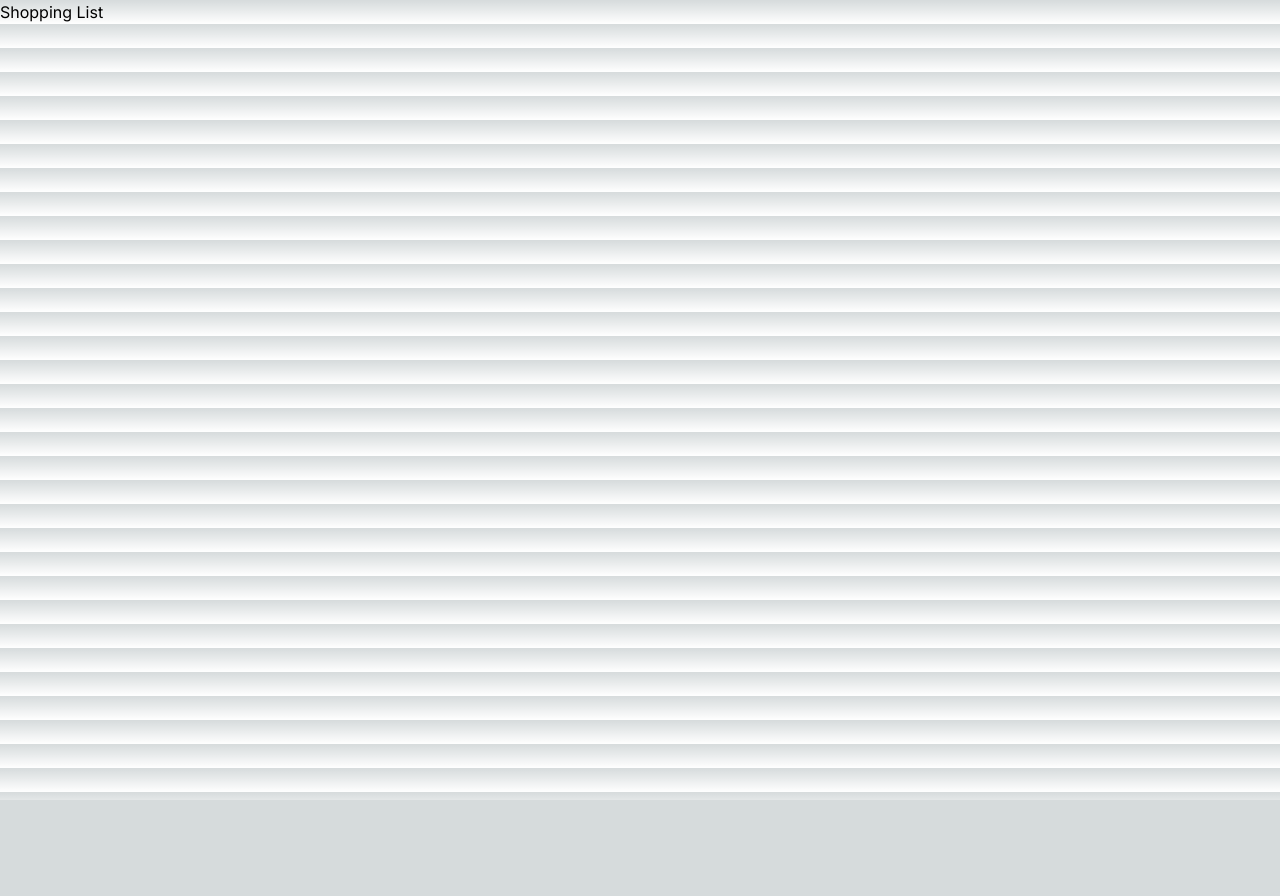
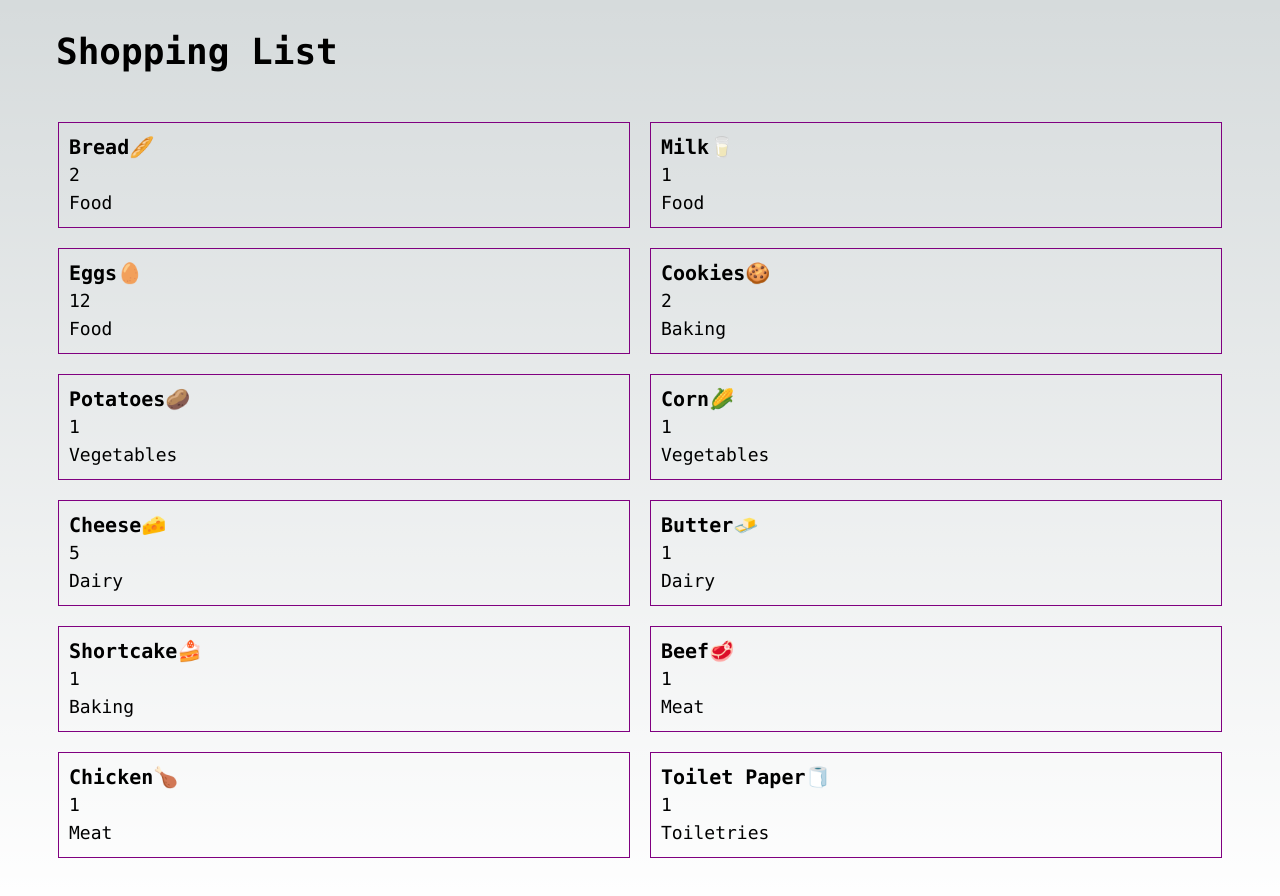
Before and after one commit to TamaraMah/cprg306-assignments, a Next.js app: page /week3 in a window 1280 px wide. Shown: the top 896 px of the page. Before the commit the page ends 800 px from the top, so only its background shows below. Built offline with nearby package versions, Linux system fonts and the light colour scheme.

Commit message:
finished
week 3 done

```diff
--- a/app/week3/item-list.js
+++ b/app/week3/item-list.js
@@ -1,4 +1,4 @@
-import react from "react";
+import React from "react";
 
 const Item1 = {
     name: "Bread🥖",
@@ -71,3 +71,11 @@ const Item12 = {
     quantity: 1,
     category: "Toiletries"
 };
+
+const items = [
+    Item1, Item2, Item3, Item4, Item5,
+    Item6, Item7, Item8, Item9, Item10,
+    Item11, Item12
+];
+
+export default items;
--- a/app/week3/item.js
+++ b/app/week3/item.js
@@ -1,11 +1,13 @@
 import React from "react";
 
-export default function Item({name, quantity, category}) {
+export function Item({name, quantity, category}) {
     return(
         <div className="flex flex-col">
-            <p className="font-mono text-lg">{name}</p>
+            <p className="font-mono text-lg font-bold text-xl">{name}</p>
             <p className="font-mono text-lg">{quantity}</p>
             <p className="font-mono text-lg">{category}</p>
         </div>
     );
 }
+
+export default Item;
--- a/app/week3/page.js
+++ b/app/week3/page.js
@@ -1,13 +1,24 @@
-import React from "react";
-import Link from 'next/link';
+import React from 'react';
+import items from './item-list';
+import Item from './item';
 
-export default function Page() {
-    return(
+const Page = () => {
+    return (
         <div>
-        <h1>Shopping List</h1>
-        <div>
+            <h1 className = "text-4xl font-mono mb-4 font-bold mt-8 ml-14">Shopping List</h1>
+            <div className="grid grid-cols-2 p-6 m-6 mt-0">
+            {items.map((item, index) => (
+                <div key={index} style={{border: '1px solid purple', padding: '10px', margin: '10px'}}>
+                    <Item
+                        name={item.name}
+                        quantity={item.quantity}
+                        category={item.category}
+                    />
+                </div>
+            ))}
+            </div>
+        </div>
+    );
+}
 
-        </div>
-        </div>
-    )
-}
+export default Page;
```
